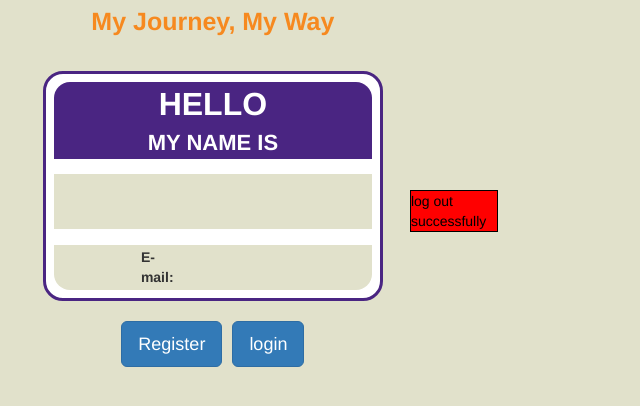
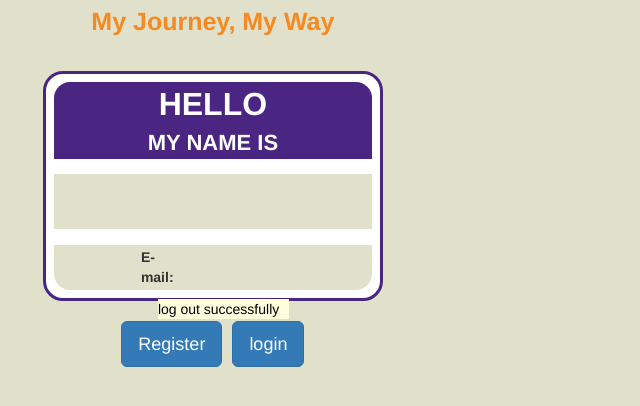
Before and after one commit to allen391/Mapping-My-World, a Django app: page /MMW/logout/ in a window 1280 px wide. Shown: the part 270-676 px from the top of the page, without its empty margins (0-640 px from the left). Run offline with Django 3.2, Linux system fonts and the light colour scheme; some libraries are stand-ins or nearby versions.

Commit message:
fix some disply bugs rewrite the save function

```diff
--- a/MMW/templates/mmw/communication.html
+++ b/MMW/templates/mmw/communication.html
@@ -73,7 +73,7 @@
         };
         // send data
         $.ajax({
-            url: '/MMW/whoiam/',
+            url: '/MMW/communication/',
             method: 'POST',
             data: data,
             success: function(response) {
--- a/MMW/templates/mmw/index.html
+++ b/MMW/templates/mmw/index.html
@@ -9,12 +9,12 @@
     <style>
         .errors-message{
             position: relative;
-            left: 356px;
-            top: -100px;
-            width: 88px;
-            border: 1px solid;
+            left: 104px;
+            top: 9px;
+            width: 131px;
+            border: none;
             color: black;
-            background-color: red;
+            background-color: #FFFFDD;
         }
     </style>
   </head>
--- a/MMW/templates/mmw/whoiam.html
+++ b/MMW/templates/mmw/whoiam.html
@@ -63,8 +63,10 @@
             border-radius: 10px;
         }
         .bottom-button {
-            margin-top: 109px;
-            margin-left: 1176px;
+            display: flex;
+            justify-content: flex-end;
+            margin-top: 100px;
+            margin-right: 30px;
         }
         #save-image {
             margin-right: 36px;
--- a/MMW/views.py
+++ b/MMW/views.py
@@ -4,6 +4,7 @@ from django.contrib.auth.models import User
 from django.contrib.auth import login
 from django.contrib.auth import logout
 from django.contrib.auth.mixins import LoginRequiredMixin
+from django.http import HttpResponseRedirect
 from . import models
 import uuid
 
@@ -107,12 +108,16 @@ class WhoIAmView(LoginRequiredMixin, TemplateView):
             instance.text3 = text3
             instance.text4 = text4
             instance.save()
-            return render(request, "mmw/communication.html", {})
+
+            instance2 = models.Communication.objects.filter(user=request.user).first()
+            return HttpResponseRedirect('/MMW/communication/')
+            # return render(request, "mmw/communication.html", {"communication": instance2})
         else:
             whoiam = models.WhoIAm.objects.create(user=request.user, text1=text1, text2=text2, text3=text3, text4=text4)
             whoiam.save()
             instance2 = models.Communication.objects.filter(user=request.user).first()
-            return render(request, "mmw/communication.html", {"communication", instance2})
+            return HttpResponseRedirect('/MMW/communication/')
+            # return render(request, "mmw/communication.html", {"communication": instance2})
 
 
 class ImportanceView(LoginRequiredMixin, TemplateView):
```
